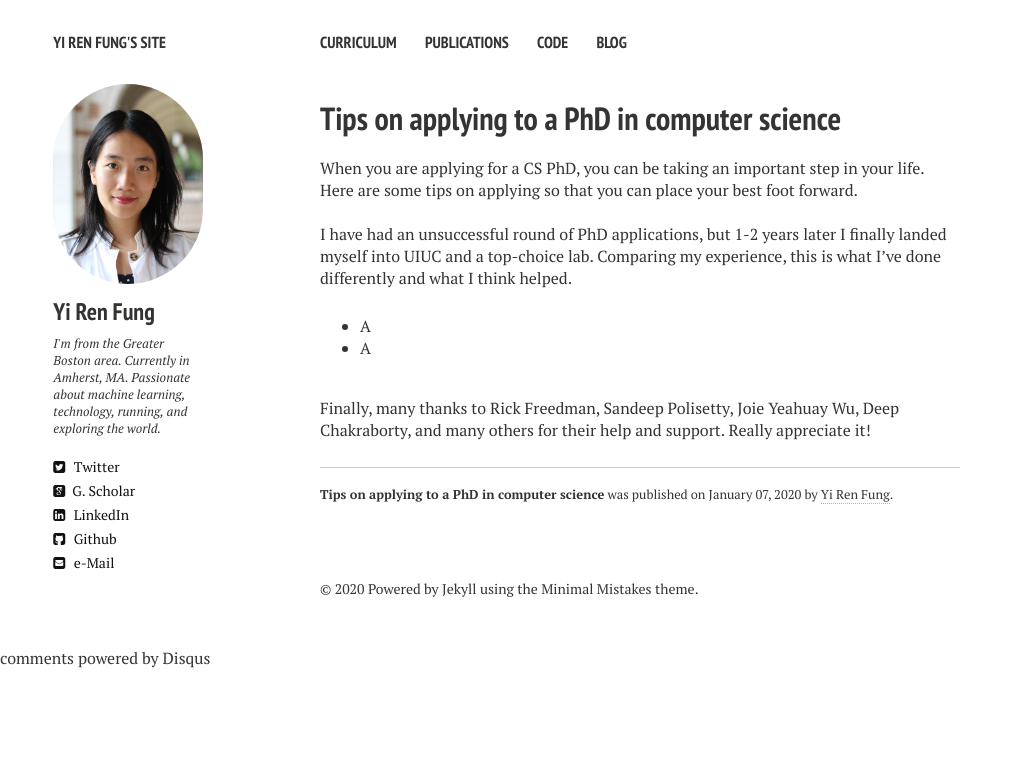
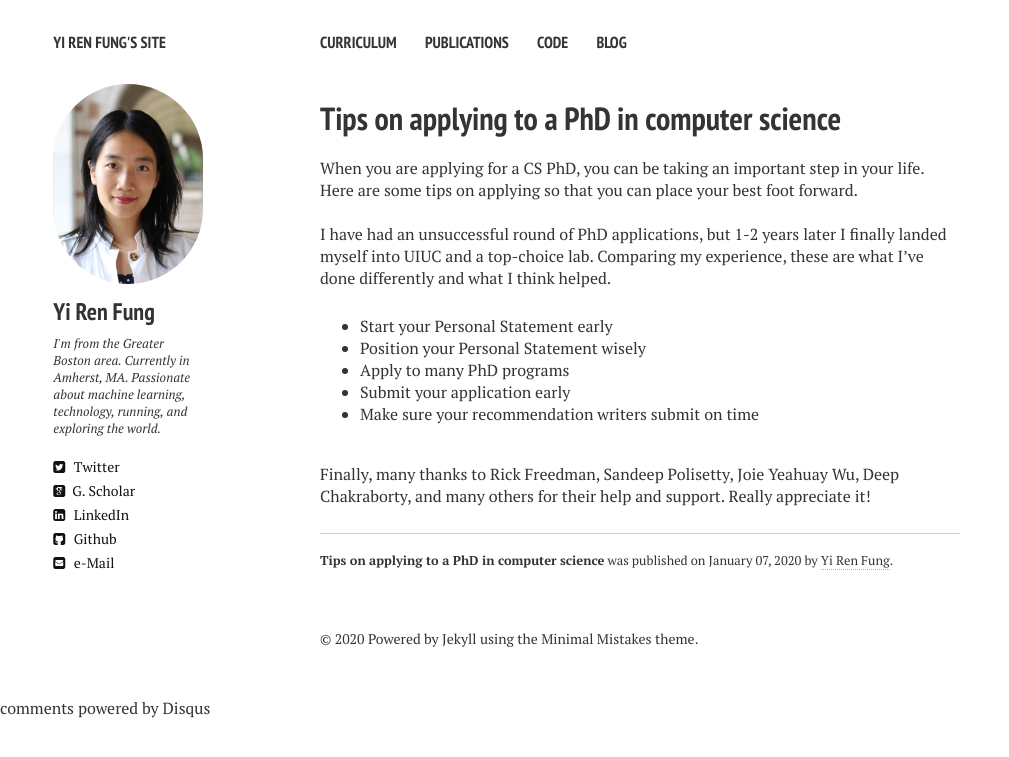
Before and after one commit to yrf1/yrf1.github.io, a Jekyll site: the page built from _posts/2020-01-07-on-phd-applications.md, in a window 1280 px wide. Shown: the top 757 px of the page, without its empty margins (0-1009 px from the left). Built offline with Jekyll 4.4.1, drawn with Linux system fonts in a browser that asks for light colours; nearby versions of some CDN libraries; comment, search, counter and statistics services are not loaded.

Commit message:
Updated blog post

```diff
--- a/_posts/2020-01-07-on-phd-applications.md
+++ b/_posts/2020-01-07-on-phd-applications.md
@@ -9,9 +9,12 @@
 When you are applying for a CS PhD, you can be taking an important step in your life. Here are some tips on applying so that you can place your best foot forward.
 
 <br>
-I have had an unsuccessful round of PhD applications, but 1-2 years later I finally landed myself into UIUC and a top-choice lab. Comparing my experience, this is what I've done differently and what I think helped.
-* A
-* A
+I have had an unsuccessful round of PhD applications, but 1-2 years later I finally landed myself into UIUC and a top-choice lab. Comparing my experience, these are what I've done differently and what I think helped.
+* Start your Personal Statement early
+* Position your Personal Statement wisely
+* Apply to many PhD programs
+* Submit your application early
+* Make sure your recommendation writers submit on time
 <br />
 
 <br>
```
